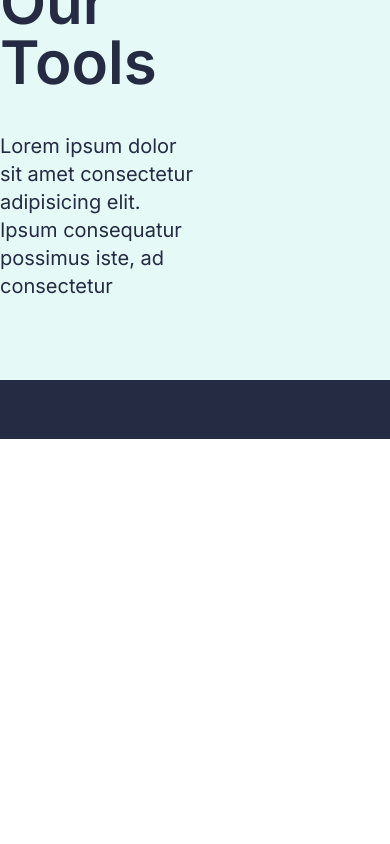
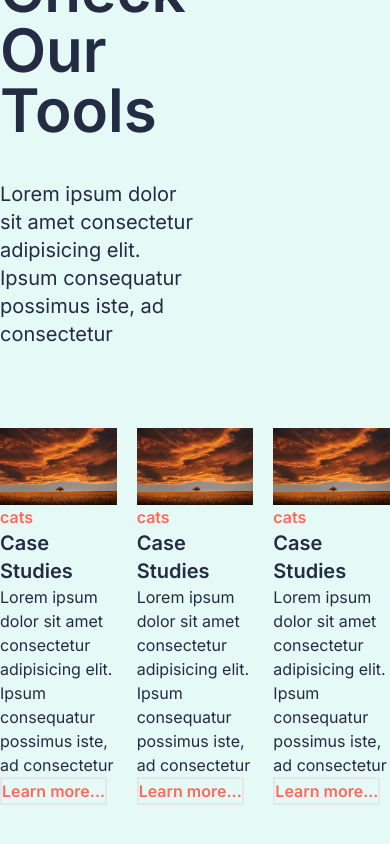
Before and after one commit to A7medAbdien/medical-portfolio, a Next.js app: page / in a window 390 px wide. Shown: the part 2637-3481 px from the top of the page. Before the commit the page ends 3172 px from the top, so only its background shows below. Built offline with nearby package versions, Linux system fonts and the light colour scheme.

Commit message:
Cases Section: structure/style/-image/-responsiveness

```diff
--- /dev/null
+++ b/Components/Cards/CaseCard.tsx
@@ -0,0 +1,34 @@
+import Image from 'next/image';
+import { FC } from 'react';
+import SecondaryButton from '../UI/Buttons/SecondaryButton';
+
+interface CaseCardProps {
+    title: string;
+    description: string;
+    img: string;
+    category: string;
+    button: any;
+}
+
+const CaseCard: FC<CaseCardProps> = ({ title, category, description, img, button }) => {
+    return <div className="h-fit w-1/3 flex flex-col justify-center items-center bg-white">
+        <div className="w-full">
+            <Image
+                src={img}
+                height="500"
+                width="500"
+                className="h-full w-full object-cover"
+                alt="thumbnail"
+            />
+        </div>
+        <div className="flex flex-col justify-center items-start gap-4 p-5">
+            <p className="text-primary-500 font-semibold uppercase">{category}</p>
+            <p className='text-xl font-semibold'>{title}</p>
+            <p>{description}</p>
+            <SecondaryButton className='rounded-full my-5' {...button} />
+        </div>
+
+    </div>
+}
+
+export default CaseCard
--- a/Components/UI/Buttons/SecondaryButton.tsx
+++ b/Components/UI/Buttons/SecondaryButton.tsx
@@ -4,12 +4,13 @@ import { FC } from 'react'
 interface SecondaryButtonProps {
     link: string;
     text: string;
+    className?: string;
 }
 
-const SecondaryButton: FC<SecondaryButtonProps> = ({ link = "/#", text }) => {
+const SecondaryButton: FC<SecondaryButtonProps> = ({ link = "/#", text, className }) => {
     return <Link
         href={link}
-        className="hover:shadow-md hover:shadow-primary-500/50 px-7 py-3 text-base font-semibold hover:text-primary-500 border-primary-500 border-2 rounded-md text-primary-500 transition-all"
+        className={`${className} hover:shadow-md hover:shadow-primary-500/50 px-7 py-3 text-base font-semibold hover:text-primary-500 border-primary-400 border-2 rounded-md text-primary-500 transition-all`}
     >
         {text}
     </Link>
--- a/app/page.tsx
+++ b/app/page.tsx
@@ -1,3 +1,4 @@
+import CaseCard from "@/Components/Cards/CaseCard";
 import IntoCard from "@/Components/Cards/IntroCard";
 import NumberCard from "@/Components/Cards/NumberCard";
 import PrimaryButton from "@/Components/UI/Buttons/PrimaryButton";
@@ -55,23 +56,20 @@ export default function Home() {
 
 
 			{/* Case Studies Section */}
-			<section className="px-0 md:px-[12vw]  w-full h-[70vh] flex flex-col items-start justify-between my-24  bg-secondary-50">
+			<section className="px-0 md:px-[12vw]  w-full flex flex-col items-start justify-between py-36 bg-secondary-50">
 
 				{/* Text */}
 				<div className="w-1/2 h-full flex flex-col items-start justify-center gap-10 mb-10">
 					<p className="text-primary-500 font-semibold">{HomePageContent.mutedText}</p>
 					<h1 className="text-6xl font-semibold">{HomePageContent.ToolSectionContent.title}</h1>
 					<p className="text-xl">{HomePageContent.ToolSectionContent.description}</p>
-
-					{/* Buttons */}
-					<div className="hidden justify-end pr-16 sm:flex lg:pr-0 gap-3">
-						<TextButton {...HomePageContent.ToolSectionContent.button} />
-					</div>
 				</div>
 
 				{/* Image */}
-				<div className="w-full h-full bg-tertiary-500 mt-10">
 
+				{/* Cards */}
+				<div className="w-full flex items-center justify-between gap-5 mt-10">
+					{HomePageContent.CaseSectionContent.map((card, i) => <CaseCard key={i} {...card} />)}
 				</div>
 			</section>
 
--- a/data/strings.ts
+++ b/data/strings.ts
@@ -5,6 +5,30 @@ const Pages = [
     { title: "Case Studies", link: "./Case" },
     { title: "About", link: "./About" },
     { title: "Blog", link: "./Blog" },
+]
+
+const CaseSectionContent = [
+    {
+        title: "Case Studies",
+        description: "Lorem ipsum dolor sit amet consectetur adipisicing elit. Ipsum consequatur possimus iste, ad consectetur",
+        button: { text: 'Learn more...', link: "./#" },
+        img: "/img/tree.jpg",
+        category: "cats"
+    },
+    {
+        title: "Case Studies",
+        description: "Lorem ipsum dolor sit amet consectetur adipisicing elit. Ipsum consequatur possimus iste, ad consectetur",
+        button: { text: 'Learn more...', link: "./#" },
+        img: "/img/tree.jpg",
+        category: "cats"
+    },
+    {
+        title: "Case Studies",
+        description: "Lorem ipsum dolor sit amet consectetur adipisicing elit. Ipsum consequatur possimus iste, ad consectetur",
+        button: { text: 'Learn more...', link: "./#" },
+        img: "/img/tree.jpg",
+        category: "cats"
+    },
 ]
 
 const ToolSectionContent = {
@@ -47,7 +71,8 @@ const HomePageContent = {
     img: "/img/tree.jpg",
     cards: IntroCards,
     NumberCardContent,
-    ToolSectionContent
+    ToolSectionContent,
+    CaseSectionContent
 }
 
 const SocialMedia = [
```
